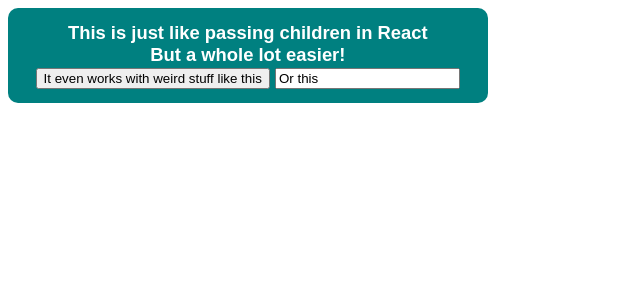
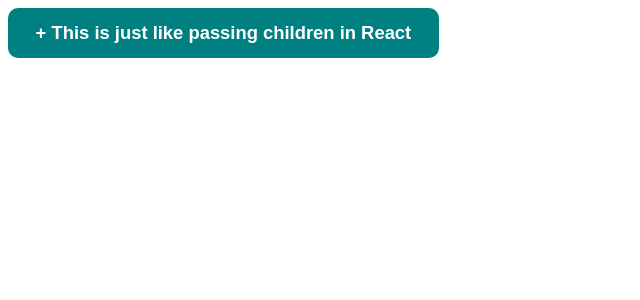
Before and after one commit to faun3/svelteStuff, a SvelteKit app: page /morestuff in a window 1280 px wide. Shown: the top 300 px of the page, without its empty margins (0-640 px from the left). Built offline with nearby package versions, Linux system fonts and the light colour scheme.

Commit message:
refactor button to use named slots

```diff
--- a/src/components/Button.svelte
+++ b/src/components/Button.svelte
@@ -2,7 +2,8 @@
 </script>
 
 <button>
-  <slot>Placeholder</slot>
+  <slot name="icon">*</slot>
+  <slot name="text">Placeholder</slot>
 </button>
 
 <style lang="scss">
--- a/src/routes/morestuff/+page.svelte
+++ b/src/routes/morestuff/+page.svelte
@@ -3,8 +3,6 @@
 </script>
 
 <Button>
-  <span>This is just like passing children in React</span>
-  <div>But a whole lot easier!</div>
-  <button>It even works with weird stuff like this</button>
-  <input type="text" value="Or this" />
+  <span slot="text">This is just like passing children in React</span>
+  <span slot="icon">+</span>
 </Button>
```
